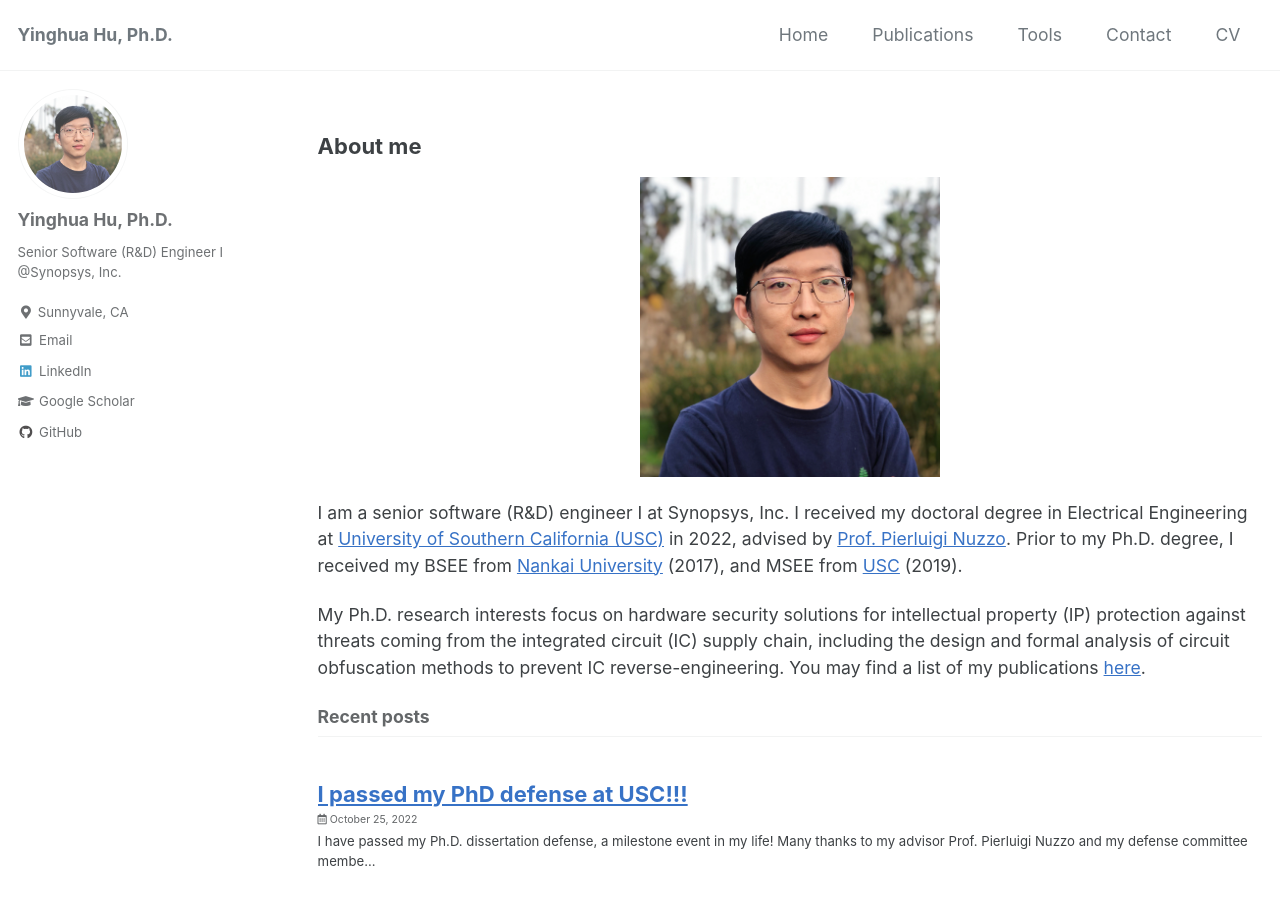
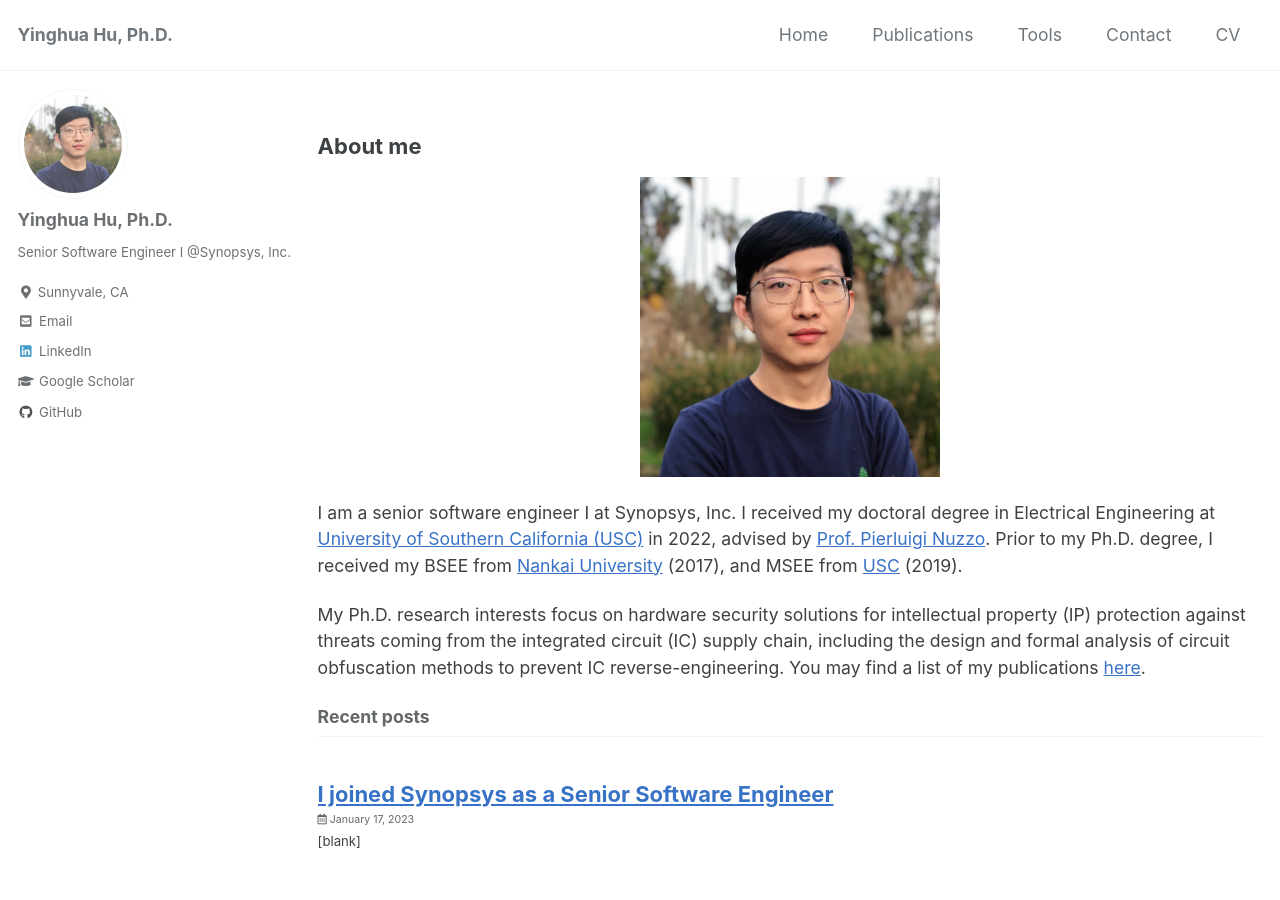
Before and after one commit to yinghuah/yinghuah.github.io, a Jekyll site: the page built from index.html, in a window 1280 px wide and 900 px high. Built offline with Jekyll 4.4.1, drawn with Linux system fonts in a browser that asks for light colours; cached includes are drawn as plain includes; the list of posts is cut into pages by our own code.

Commit message:
Minor updates

```diff
--- a/_config.yml
+++ b/_config.yml
@@ -103,7 +103,7 @@ analytics:
 author:
   name             : "Yinghua Hu, Ph.D."
   avatar           : "/assets/images/Yinghua_Hu_profile.JPG"
-  bio              : "Senior Software (R&D) Engineer I @Synopsys, Inc."
+  bio              : "Senior Software Engineer I @Synopsys, Inc."
   location         : "Sunnyvale, CA"
   email            :
   links:
--- a/_layouts/home.html
+++ b/_layouts/home.html
@@ -11,7 +11,7 @@ classes: wide
 <img src="/assets/images/Yinghua_Hu_profile.JPG" alt="profile_photo" style="width:300px;height:300px;">
 </p>
 <p>
-  I am a senior software (R&D) engineer I at Synopsys, Inc. I received my doctoral degree in Electrical Engineering at <a href="https://www.usc.edu/">University of Southern California (USC)</a> in 2022, advised by <a href="https://descyphy.usc.edu/">Prof. Pierluigi Nuzzo</a>. Prior to my Ph.D. degree, I received my BSEE from <a href="https://en.nankai.edu.cn/">Nankai University</a> (2017), and MSEE from <a href="https://www.usc.edu/">USC</a> (2019).
+  I am a senior software engineer I at Synopsys, Inc. I received my doctoral degree in Electrical Engineering at <a href="https://www.usc.edu/">University of Southern California (USC)</a> in 2022, advised by <a href="https://descyphy.usc.edu/">Prof. Pierluigi Nuzzo</a>. Prior to my Ph.D. degree, I received my BSEE from <a href="https://en.nankai.edu.cn/">Nankai University</a> (2017), and MSEE from <a href="https://www.usc.edu/">USC</a> (2019).
 </p>
 <p>
   My Ph.D. research interests focus on hardware security solutions for intellectual property (IP) protection against threats coming from the integrated circuit (IC) supply chain, including the design and formal analysis of circuit obfuscation methods to prevent IC reverse-engineering. You may find a list of my publications <a href="/publication/">here</a>.
```
Also changed, not shown: _posts/2023-01-17-synopsys_onboarding.md (added, +11 -0 lines), 1 other file.
